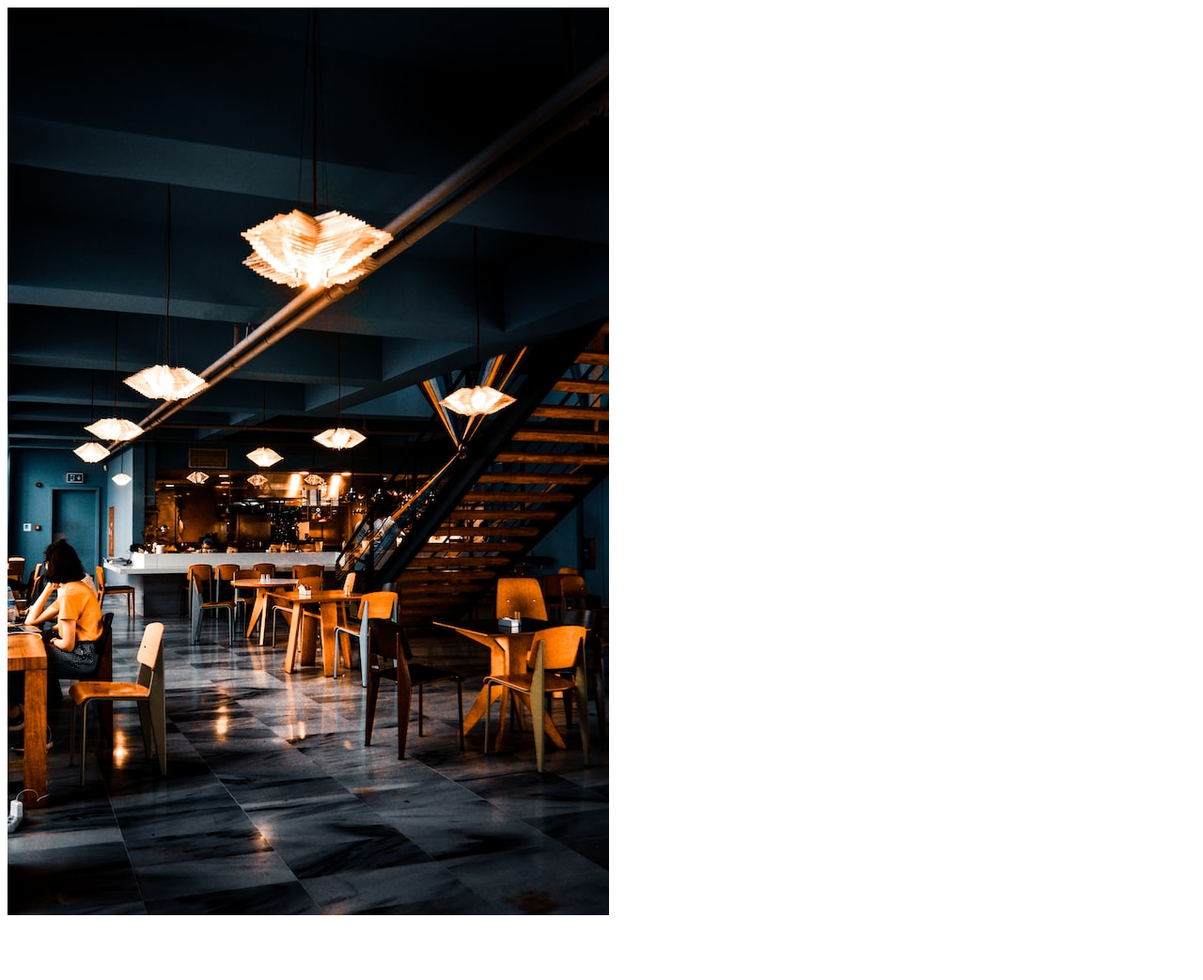
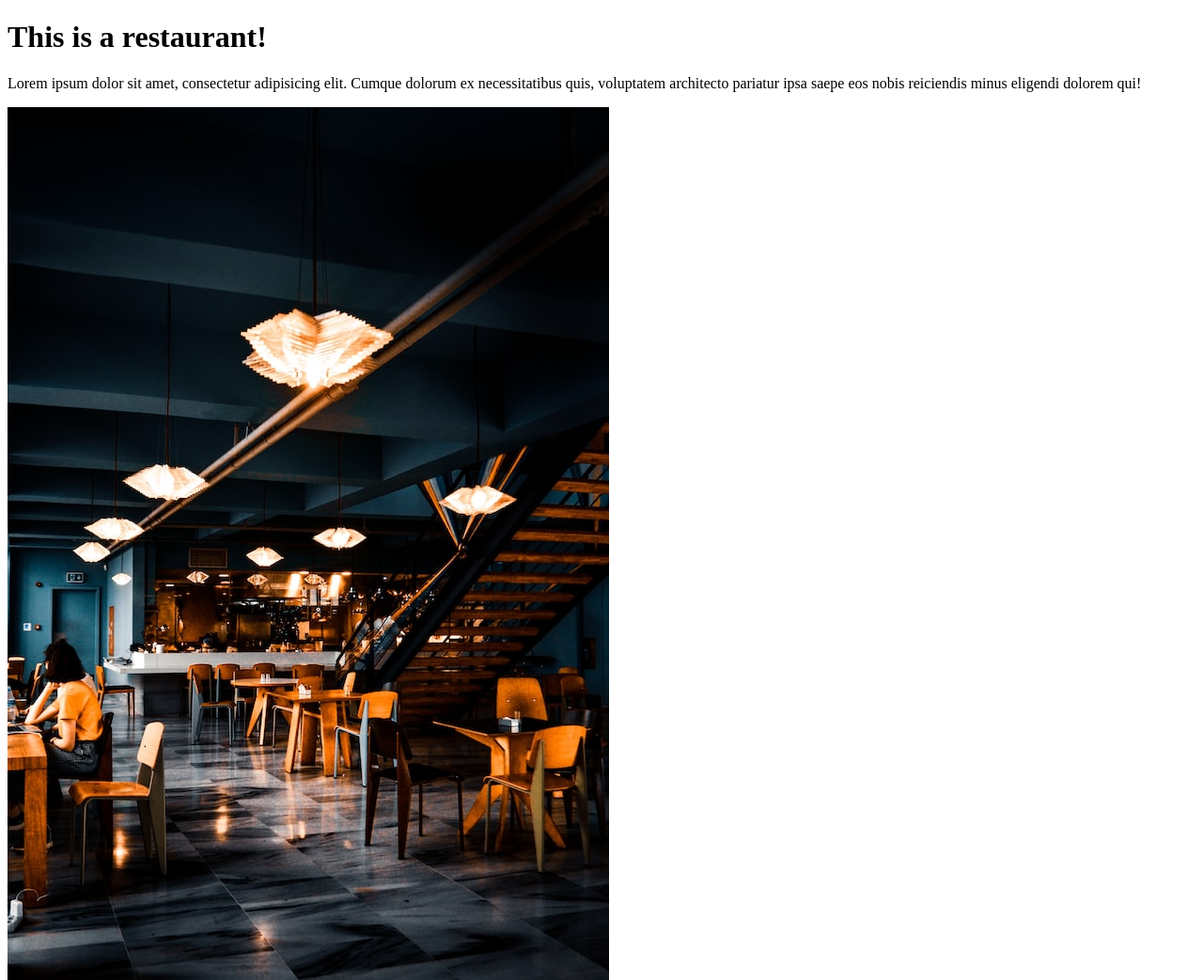
Before and after one commit to andyglover/odin-project-restaurant, a plain HTML site: page index.html in a window 1280 px wide. Shown: the top 1043 px of the page at 94% size. Before the commit the page ends 986 px from the top, so only its background shows below. Drawn offline with Linux system fonts and the light colour scheme.

Commit message:
Add headline and copy

```diff
--- a/index.html
+++ b/index.html
@@ -8,6 +8,8 @@
 </head>
 <body>
     <div id="content"></div>
+    <h1>This is a restaurant!</h1>
+    <p>Lorem ipsum dolor sit amet, consectetur adipisicing elit. Cumque dolorum ex necessitatibus quis, voluptatem architecto pariatur ipsa saepe eos nobis reiciendis minus eligendi dolorem qui!</p>
     <img src="restaurant.jpg">
     <script src="main.js"></script>
 </body>
```
